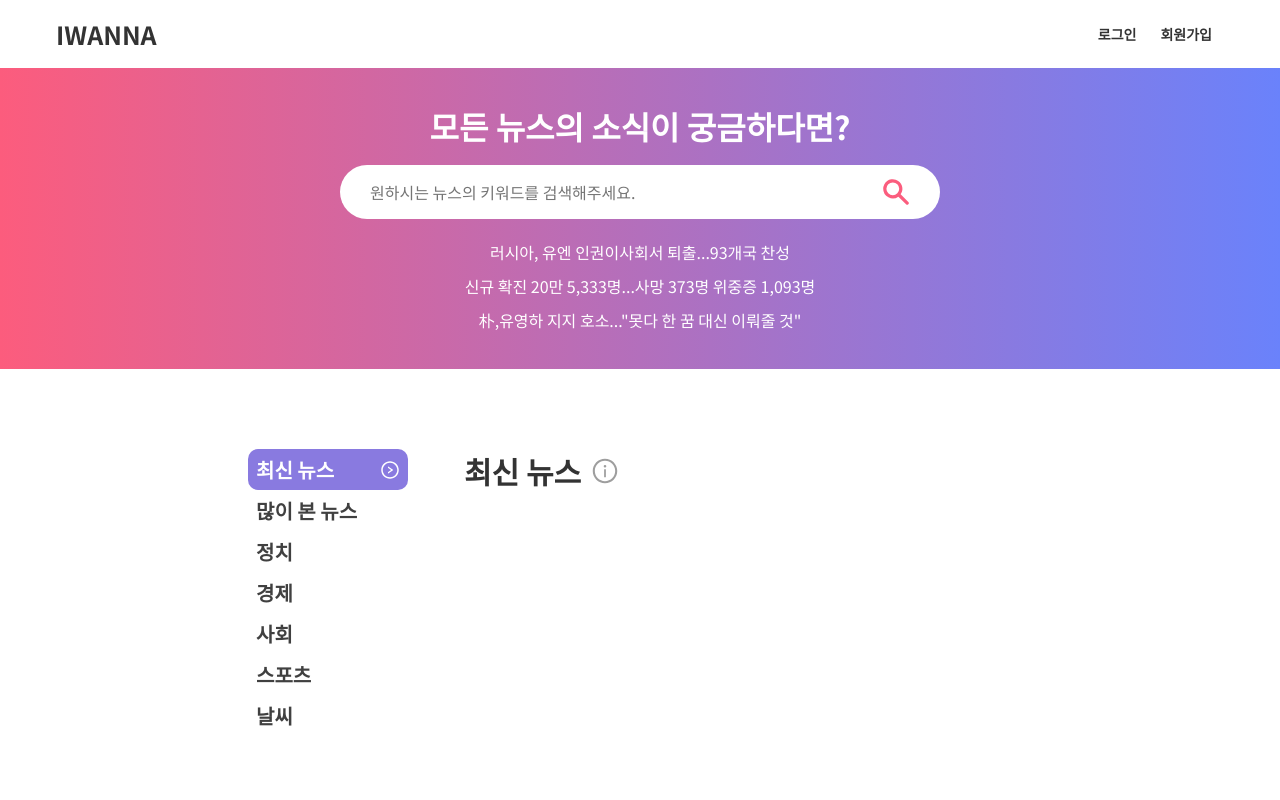
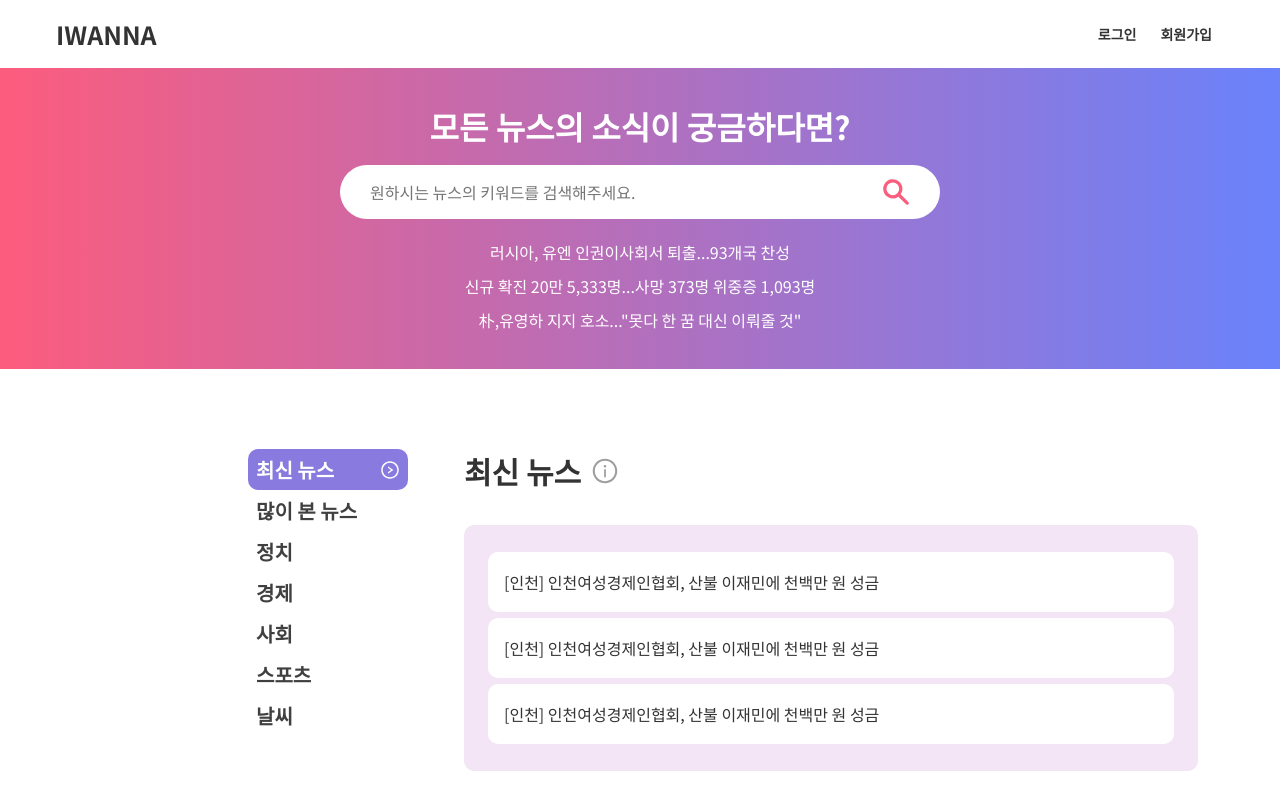
Before and after one commit to wnsgur1595/iwanna, a React (Create React App) app in the folder frontend/iwanna-client/: page / in a window 1280 px wide. Built offline with nearby package versions, Linux system fonts and the light colour scheme.

Commit message:
:lipstick: Articles 컴포넌트, 스타일 추가 선행 기사, 후속 기사, 신청 유무에 따른 스타일 추가 예정

```diff
--- a/frontend/iwanna-client/src/components/common/ArticleList.tsx
+++ b/frontend/iwanna-client/src/components/common/ArticleList.tsx
@@ -1,7 +1,8 @@
 import React, {useState, useEffect} from 'react';
-import '../views/LandingPage/LandingPage.scss';
+import './common.scss';
 import {AiOutlineInfoCircle} from 'react-icons/ai';
 import PopConfirm from './PopConfirm';
+import Articles from './Articles';
 
 interface ArticleListProps {
   curCategory: string;
@@ -24,6 +25,7 @@ const ArticleList: React.FC<ArticleListProps> = ({curCategory}) => {
         />
         <PopConfirm guideIsClicked={guideIsClicked} />
       </div>
+      <Articles />
     </div>
   );
 };
--- /dev/null
+++ b/frontend/iwanna-client/src/components/common/Articles.tsx
@@ -0,0 +1,23 @@
+import React from 'react';
+import './common.scss';
+
+const Articles = () => {
+  return (
+    <ul className="articles">
+      <li>
+        <span>[인천] 인천여성경제인협회, 산불 이재민에 천백만 원 성금</span>
+        <button className="button_article_follow">신청</button>
+      </li>
+      <li>
+        <span>[인천] 인천여성경제인협회, 산불 이재민에 천백만 원 성금</span>
+        <button className="button_article_follow">신청</button>
+      </li>
+      <li>
+        <span>[인천] 인천여성경제인협회, 산불 이재민에 천백만 원 성금</span>
+        <button className="button_article_follow">신청</button>
+      </li>
+    </ul>
+  );
+};
+
+export default Articles;
--- a/frontend/iwanna-client/src/components/common/Category.tsx
+++ b/frontend/iwanna-client/src/components/common/Category.tsx
@@ -1,5 +1,5 @@
 import React, {useState} from 'react';
-import '../views/LandingPage/LandingPage.scss';
+import './common.scss';
 import {AiOutlineRightCircle} from 'react-icons/ai';
 
 interface CategoryProps {
--- a/frontend/iwanna-client/src/components/common/PopConfirm.tsx
+++ b/frontend/iwanna-client/src/components/common/PopConfirm.tsx
@@ -1,5 +1,5 @@
 import React from 'react';
-import '../views/LandingPage/LandingPage.scss';
+import './common.scss';
 
 interface PopConfirmProps {
   guideIsClicked: boolean;
--- /dev/null
+++ b/frontend/iwanna-client/src/components/common/common.scss
@@ -0,0 +1,142 @@
+@import './style.scss';
+
+.news {
+  display: flex;
+  justify-content: center;
+  padding-top: 5rem;
+
+  .news_category {
+    flex: 1;
+    display: flex;
+    flex-direction: column;
+    align-items: flex-end;
+    padding-right: 3.5rem;
+
+    .category {
+      width: 160px;
+      font-size: 20px;
+      font-weight: bold;
+      padding: 6px 8px;
+      color: $categoryTextColor;
+      cursor: pointer;
+    }
+
+    .category.active {
+      display: flex;
+      align-items: center;
+      justify-content: space-between;
+      color: white;
+      background-color: $violetColor;
+      border-radius: 10px;
+      .category_icon path {
+        color: white;
+      }
+    }
+  }
+
+  .article_list {
+    display: flex;
+    flex-direction: column;
+    flex: 2;
+    color: $categoryTextColor;
+
+    .category_title {
+      display: flex;
+      align-items: center;
+
+      div {
+        font-weight: bold;
+        font-size: 30px;
+        padding-right: 10px;
+      }
+
+      .article_list_guide {
+        font-size: 28px;
+        cursor: pointer;
+
+        path {
+          color: $lightGray;
+        }
+      }
+    }
+
+    .pop_confirm {
+      visibility: hidden;
+      position: relative;
+      width: 280px;
+      height: 40px;
+      left: -45px;
+      bottom: 60px;
+      background: $lilacColor;
+      font-size: 12px;
+      color: $categoryTextColor;
+      border-radius: 5px;
+      padding: 12px 12.8px;
+      box-shadow: 0px 1px 5px 0px rgba(0, 0, 0, 0.3);
+      transition: 500ms ease;
+    }
+
+    .pop_confirm:after {
+      border-top: 10px solid $lilacColor;
+      border-left: 10px solid transparent;
+      border-right: 10px solid transparent;
+      border-bottom: 0px solid transparent;
+      content: '';
+      position: absolute;
+      top: 40px;
+      left: 20px;
+    }
+
+    .pop_confirm.clamp {
+      // display: none;
+      animation: fadeIn 0.5s;
+      visibility: visible;
+    }
+
+    .articles {
+      display: flex;
+      flex-direction: column;
+      margin-top: 2rem;
+      padding: 1.5rem;
+      width: 90%;
+      background-color: $lilacColor;
+      border-radius: 10px;
+
+      li {
+        display: flex;
+        align-items: center;
+        justify-content: space-between;
+        padding: 10px 1rem;
+        background-color: white;
+        border-radius: 10px;
+        margin: 3px 0;
+
+        .button_article_follow {
+          visibility: hidden;
+          background-color: $disableColor;
+          color: white;
+          font-weight: bold;
+          padding: 8px 14px;
+          border-radius: 10px;
+          cursor: pointer;
+        }
+
+        &:hover {
+          .button_article_follow {
+            visibility: visible;
+            animation: fadeIn 1.5s;
+          }
+        }
+      }
+    }
+  }
+}
+
+@keyframes fadeIn {
+  from {
+    opacity: 0;
+  }
+  to {
+    opacity: 1;
+  }
+}
--- a/frontend/iwanna-client/src/components/common/style.scss
+++ b/frontend/iwanna-client/src/components/common/style.scss
@@ -6,6 +6,7 @@ $choralColor: rgb(251, 93, 126);
 $mainTextColor: rgb(51, 51, 51);
 $categoryTextColor: rgb(64, 64, 64);
 $lightGray: rgb(158, 158, 158);
+$disableColor: rgb(190, 190, 190);
 $redColor: rgb(231, 76, 60);
 
 * {
--- a/frontend/iwanna-client/src/components/views/LandingPage/LandingPage.scss
+++ b/frontend/iwanna-client/src/components/views/LandingPage/LandingPage.scss
@@ -63,108 +63,4 @@
       }
     }
   }
-
-  .news {
-    display: flex;
-    justify-content: center;
-    padding-top: 5rem;
-
-    .news_category {
-      flex: 1;
-      display: flex;
-      flex-direction: column;
-      align-items: flex-end;
-      padding-right: 3.5rem;
-
-      .category {
-        width: 160px;
-        font-size: 20px;
-        font-weight: bold;
-        padding: 6px 8px;
-        color: $categoryTextColor;
-        cursor: pointer;
-      }
-
-      .category.active {
-        display: flex;
-        align-items: center;
-        justify-content: space-between;
-        color: white;
-        background-color: $violetColor;
-        border-radius: 10px;
-        .category_icon path {
-          color: white;
-        }
-      }
-    }
-
-    .article_list {
-      display: flex;
-      flex-direction: column;
-      flex: 2;
-      color: $categoryTextColor;
-
-      .category_title {
-        display: flex;
-        align-items: center;
-
-        div {
-          font-weight: bold;
-          font-size: 30px;
-          padding-right: 10px;
-        }
-
-        .article_list_guide {
-          font-size: 28px;
-          cursor: pointer;
-
-          path {
-            color: $lightGray;
-          }
-        }
-      }
-
-      .pop_confirm {
-        visibility: hidden;
-        position: relative;
-        width: 280px;
-        height: 40px;
-        left: -45px;
-        bottom: 60px;
-        background: $lilacColor;
-        font-size: 12px;
-        color: $categoryTextColor;
-        border-radius: 5px;
-        padding: 12px 12.8px;
-        box-shadow: 0px 1px 5px 0px rgba(0, 0, 0, 0.3);
-        transition: 500ms ease;
-      }
-
-      .pop_confirm:after {
-        border-top: 10px solid $lilacColor;
-        border-left: 10px solid transparent;
-        border-right: 10px solid transparent;
-        border-bottom: 0px solid transparent;
-        content: '';
-        position: absolute;
-        top: 40px;
-        left: 20px;
-      }
-
-      .pop_confirm.clamp {
-        // display: none;
-        animation: fadeIn 0.5s;
-        visibility: visible;
-      }
-
-      @keyframes fadeIn {
-        from {
-          opacity: 0;
-        }
-        to {
-          opacity: 1;
-        }
-      }
-    }
-  }
 }
--- a/frontend/iwanna-client/src/components/views/LandingPage/Sections/News.tsx
+++ b/frontend/iwanna-client/src/components/views/LandingPage/Sections/News.tsx
@@ -1,7 +1,7 @@
 import React, {useState} from 'react';
 import ArticleList from '../../../common/ArticleList';
 import Category from '../../../common/Category';
-import '../LandingPage.scss';
+import '../../../common/common.scss';
 
 const News: React.FC = () => {
   const [userCategory, setUserCategory] = useState([
```
